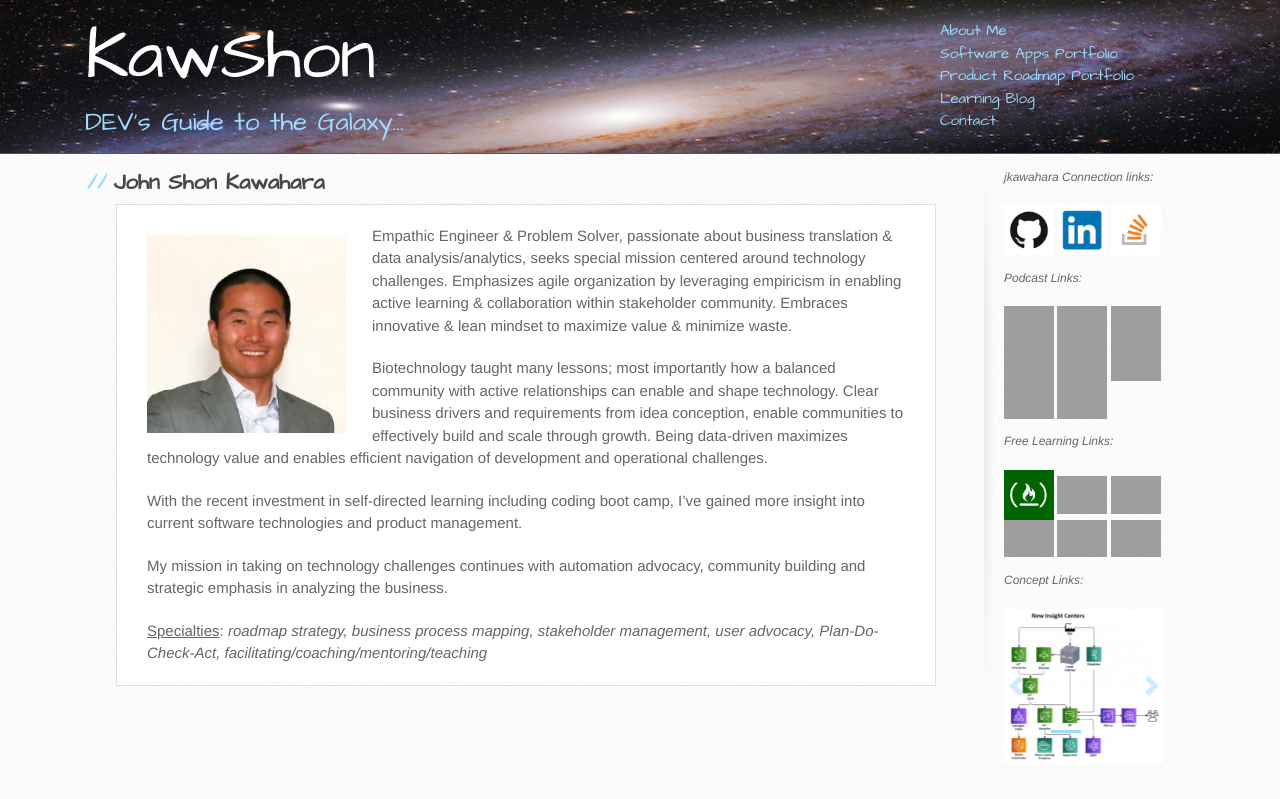
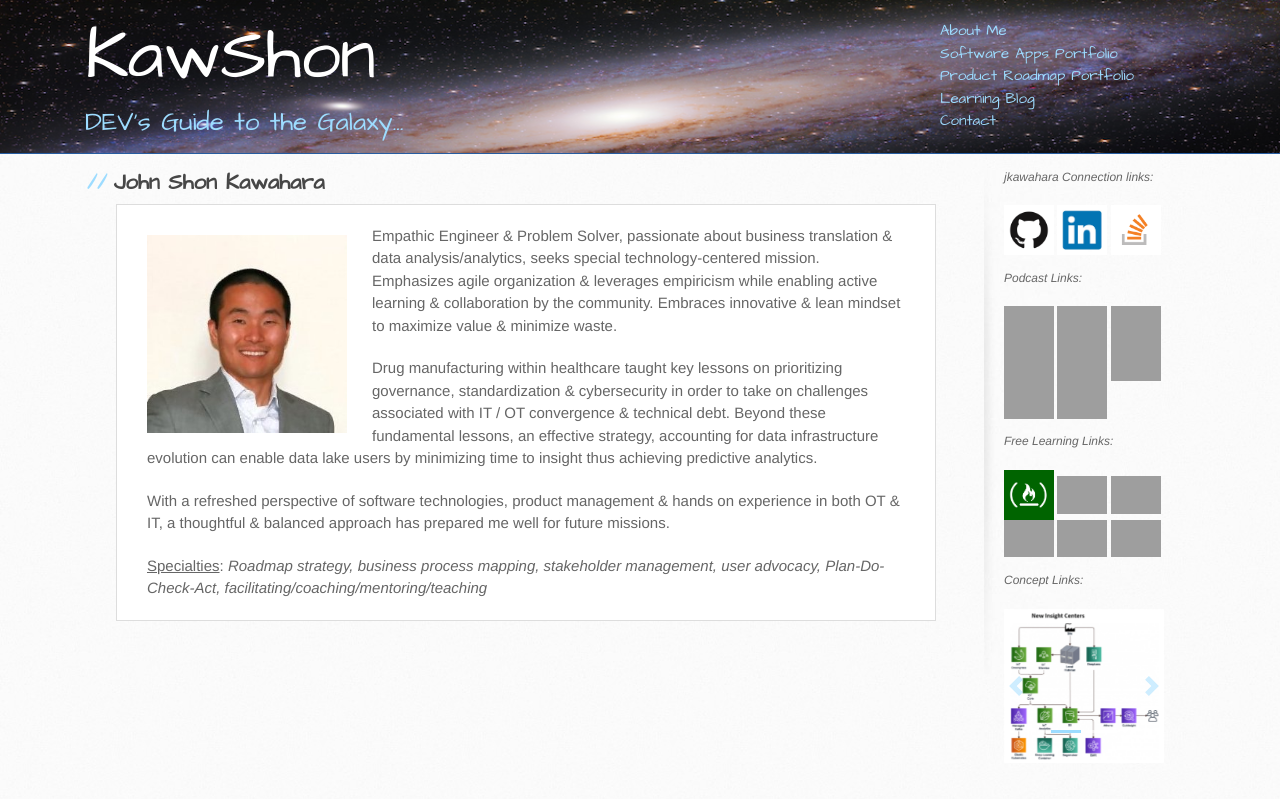
Before and after one commit to jkawahara/jkawahara.github.io, a Jekyll site: the page built from index.html, in a window 1280 px wide, cut to the strip 0-799 px from the top of the page. Built offline with Jekyll 4.4.1, drawn with Linux system fonts in a browser that asks for light colours; grey boxes are pictures that could not be loaded.

Commit message:
update About Me

```diff
--- a/index.html
+++ b/index.html
@@ -10,10 +10,9 @@ redirect_from:
 <section class="main-section">
   <img src="assets/images/jkawahara.jpg" class="auth-image" alt="John Kawahara">
 
-  <p>Empathic Engineer & Problem Solver, passionate about business translation & data analysis/analytics, seeks special mission centered around technology challenges. Emphasizes agile organization by leveraging empiricism in enabling active learning & collaboration within stakeholder community. Embraces innovative & lean mindset to maximize value & minimize waste.</p>
-  <p>Biotechnology taught many lessons; most importantly how a balanced community with active relationships can enable and shape technology. Clear business drivers and requirements from idea conception, enable communities to effectively build and scale through growth. Being data-driven maximizes technology value and enables efficient navigation of development and operational challenges.</p>
-  <p>With the recent investment in self-directed learning including coding boot camp, I’ve gained more insight into current software technologies and product management.</p>
-  <p>My mission in taking on technology challenges continues with automation advocacy, community building and strategic emphasis in analyzing the business.</p>
-  <p><u>Specialties</u>:<em>  roadmap strategy, business process mapping, stakeholder management, user advocacy, Plan-Do-Check-Act, facilitating/coaching/mentoring/teaching</em></p>
+  <p>Empathic Engineer & Problem Solver, passionate about business translation & data analysis/analytics, seeks special technology-centered mission. Emphasizes agile organization & leverages empiricism while enabling active learning & collaboration by the community. Embraces innovative & lean mindset to maximize value & minimize waste.</p>
+  <p>Drug manufacturing within healthcare taught key lessons on prioritizing governance, standardization & cybersecurity in order to take on challenges associated with IT / OT convergence & technical debt. Beyond these fundamental lessons, an effective strategy, accounting for data infrastructure evolution can enable data lake users by minimizing time to insight thus achieving predictive analytics.</p>
+  <p>With a refreshed perspective of software technologies, product management & hands on experience in both OT & IT, a thoughtful & balanced approach has prepared me well for future missions.</p>
+  <p><u>Specialties</u>:<em>  Roadmap strategy, business process mapping, stakeholder management, user advocacy, Plan-Do-Check-Act, facilitating/coaching/mentoring/teaching</em></p>
 
 </section>
```
